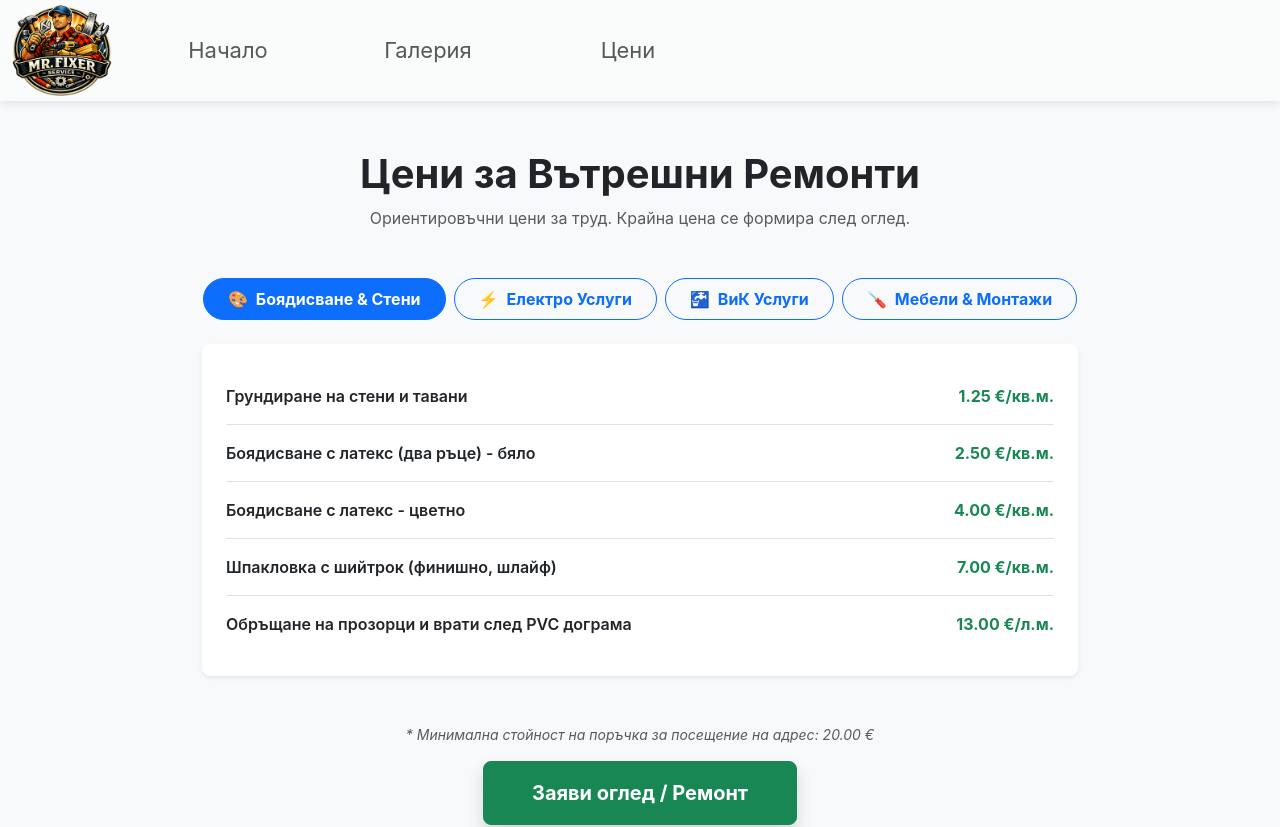
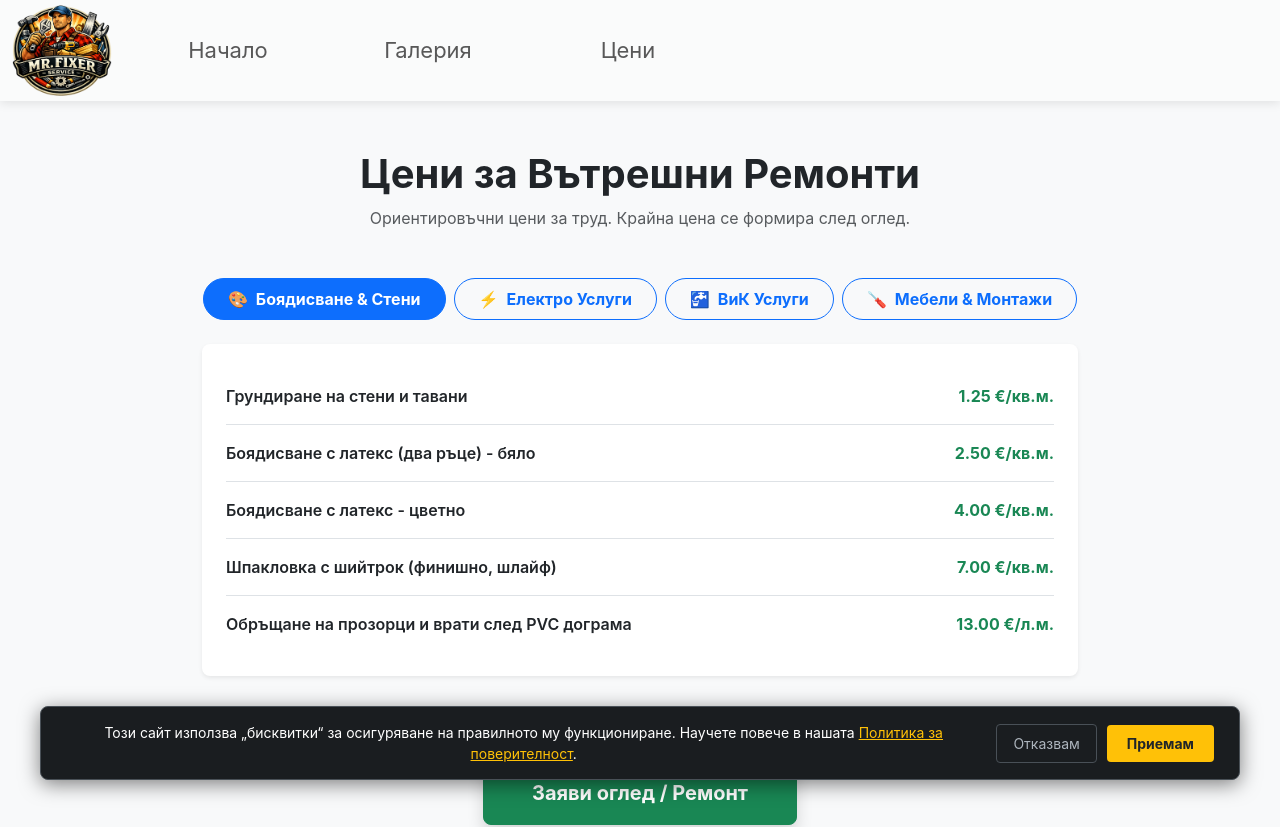
Before and after one commit to Tihomircho/react-project, a Next.js app: page /ceni in a window 1280 px wide. Shown: the top 827 px of the page. Built offline with nearby package versions, Linux system fonts and the light colour scheme.

Commit message:
Cookie consent

```diff
--- /dev/null
+++ b/src/Components/CookieConsent/CookieConsent.tsx
@@ -0,0 +1,124 @@
+"use client";
+import React, { useState, useEffect } from "react";
+import Link from "next/link";
+
+const CookieConsent = () => {
+  const [isVisible, setIsVisible] = useState(false);
+
+  useEffect(() => {
+    const consent = localStorage.getItem("cookie-consent");
+    if (!consent) {
+      setIsVisible(true);
+    }
+  }, []);
+
+  const handleAccept = () => {
+    localStorage.setItem("cookie-consent", "accepted");
+    setIsVisible(false);
+  };
+
+  const handleDecline = () => {
+    localStorage.setItem("cookie-consent", "declined");
+    setIsVisible(false);
+    // Тук в бъдеще можете да блокирате Google Analytics/Facebook Pixel, ако ги добавите
+  };
+
+  if (!isVisible) return null;
+
+  return (
+    <div
+      style={{
+        position: "fixed",
+        bottom: "20px",
+        left: "20px",
+        right: "20px",
+        backgroundColor: "#1a1d20",
+        color: "#fff",
+        padding: "15px 25px",
+        borderRadius: "8px",
+        boxShadow: "0 4px 20px rgba(0,0,0,0.5)",
+        display: "flex",
+        justifyContent: "space-between",
+        alignItems: "center",
+        flexWrap: "wrap",
+        gap: "15px",
+        zIndex: 9999,
+        border: "1px solid #495057",
+        maxWidth: "1200px",
+        margin: "0 auto",
+      }}
+    >
+      <p
+        style={{
+          margin: 0,
+          fontSize: "14px",
+          lineHeight: "1.5",
+          flex: "1 1 300px",
+        }}
+      >
+        Този сайт използва „бисквитки“ за осигуряване на правилното му
+        функциониране. Научете повече в нашата{" "}
+        <Link
+          href="/privacy-policy"
+          style={{ color: "#ffc107", textDecoration: "underline" }}
+        >
+          Политика за поверителност
+        </Link>
+        .
+      </p>
+
+      <div style={{ display: "flex", gap: "10px", alignItems: "center" }}>
+        {/* Бутон за отказ (по-дискретен, сив) */}
+        <button
+          onClick={handleDecline}
+          style={{
+            backgroundColor: "transparent",
+            color: "#adb5bd",
+            border: "1px solid #495057",
+            padding: "8px 16px",
+            borderRadius: "4px",
+            cursor: "pointer",
+            fontSize: "14px",
+            transition: "all 0.2s",
+          }}
+          onMouseEnter={(e) => {
+            e.currentTarget.style.color = "#fff";
+            e.currentTarget.style.borderColor = "#6c757d";
+          }}
+          onMouseLeave={(e) => {
+            e.currentTarget.style.color = "#adb5bd";
+            e.currentTarget.style.borderColor = "#495057";
+          }}
+        >
+          Отказвам
+        </button>
+
+        {/* Бутон за приемане (основен, жълт) */}
+        <button
+          onClick={handleAccept}
+          style={{
+            backgroundColor: "#ffc107",
+            color: "#212529",
+            border: "none",
+            padding: "8px 20px",
+            borderRadius: "4px",
+            cursor: "pointer",
+            fontWeight: "bold",
+            fontSize: "14px",
+            transition: "background-color 0.2s",
+          }}
+          onMouseEnter={(e) =>
+            (e.currentTarget.style.backgroundColor = "#e0a800")
+          }
+          onMouseLeave={(e) =>
+            (e.currentTarget.style.backgroundColor = "#ffc107")
+          }
+        >
+          Приемам
+        </button>
+      </div>
+    </div>
+  );
+};
+
+export default CookieConsent;
--- a/src/app/layout.tsx
+++ b/src/app/layout.tsx
@@ -1,6 +1,7 @@
 import "./App.css";
 import Footer from "../Components/Footer/Footer";
 import Menu from "../Components/Menu/Menu";
+import CookieConsent from "../Components/CookieConsent/CookieConsent";
 
 export default function RootLayout({
   children,
@@ -23,6 +24,7 @@ export default function RootLayout({
             <Menu />
           </header>
           {children}
+          <CookieConsent />
           <Footer />
         </div>
         <script
```
